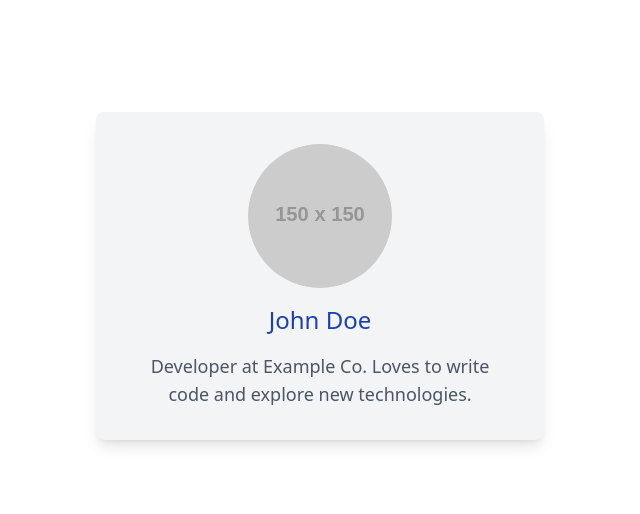
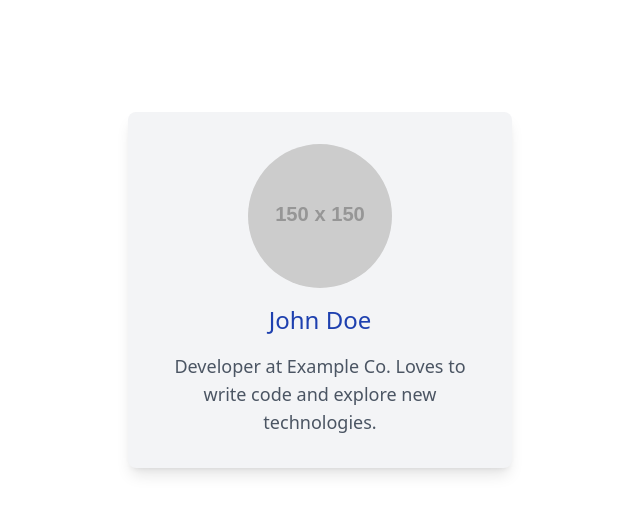
Before and after one commit to pasiama/alx-fe-reactjs, a React (Vite) app in the folder tailwind-react-integration/: page / in a window 1280 px wide. Shown: the top 514 px of the page, without its empty margins (320-960 px from the left). Built offline with nearby package versions, Linux system fonts and the light colour scheme.

Commit message:
style adjust

```diff
--- a/tailwind-react-integration/src/components/UserProfile.jsx
+++ b/tailwind-react-integration/src/components/UserProfile.jsx
@@ -1,6 +1,6 @@
 function UserProfile() {
       return (
-        <div className="user-profile sm:p-4 bg-gray-100 p-4  md:p-8 max-w-xs sm:max-w-sm md:max-w-md mx-auto my-10 sm:my-14 md:my-20 rounded-lg shadow-lg">
+        <div className="user-profile sm:p-4 md:text-xl bg-gray-100 p-4 md:max-w-sm md:p-8 max-w-xs sm:max-w-sm mx-auto my-10 sm:my-14 md:my-20 rounded-lg shadow-lg">
           <img
             src="https://via.placeholder.com/150"
             alt="User"
```
